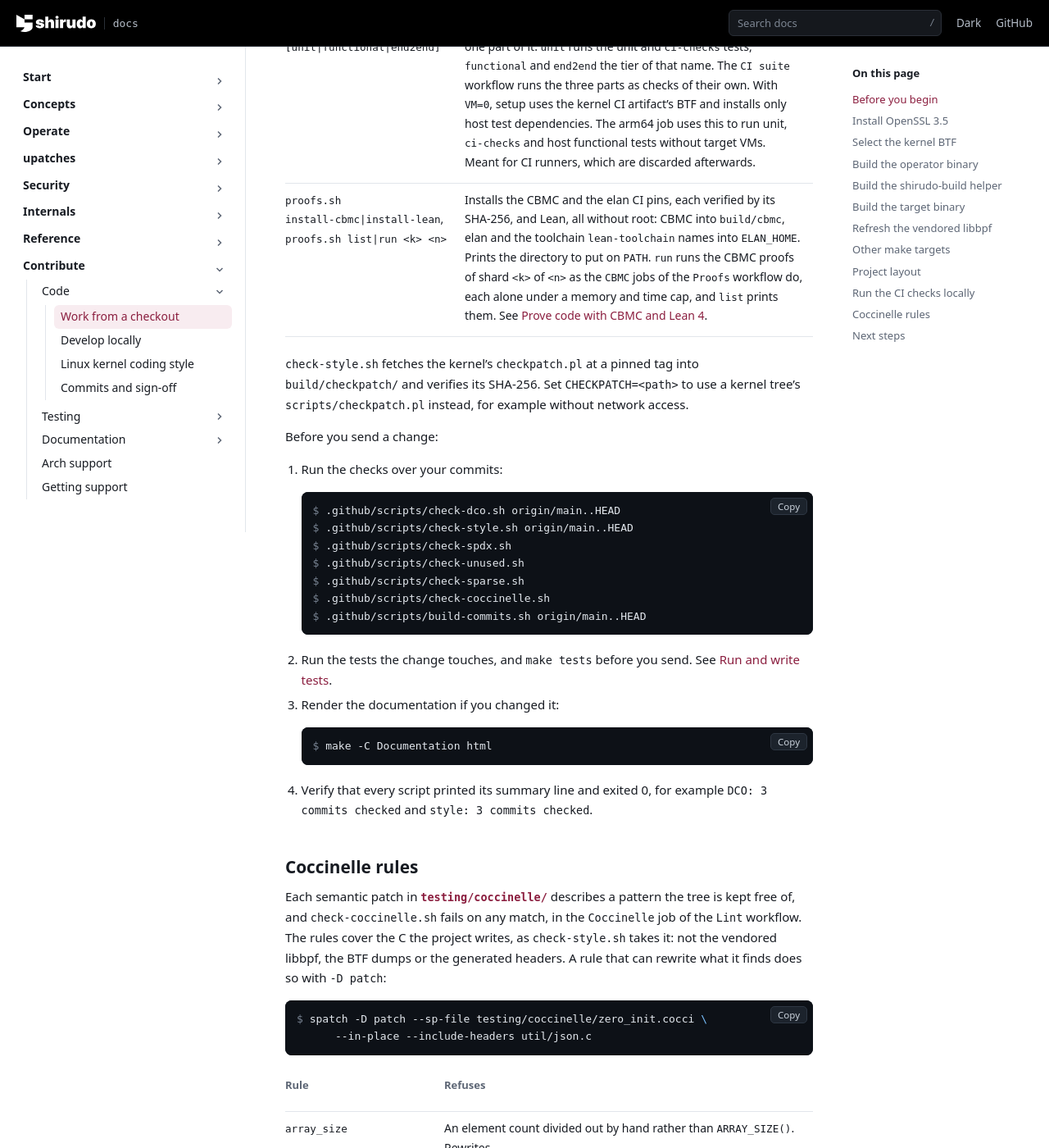
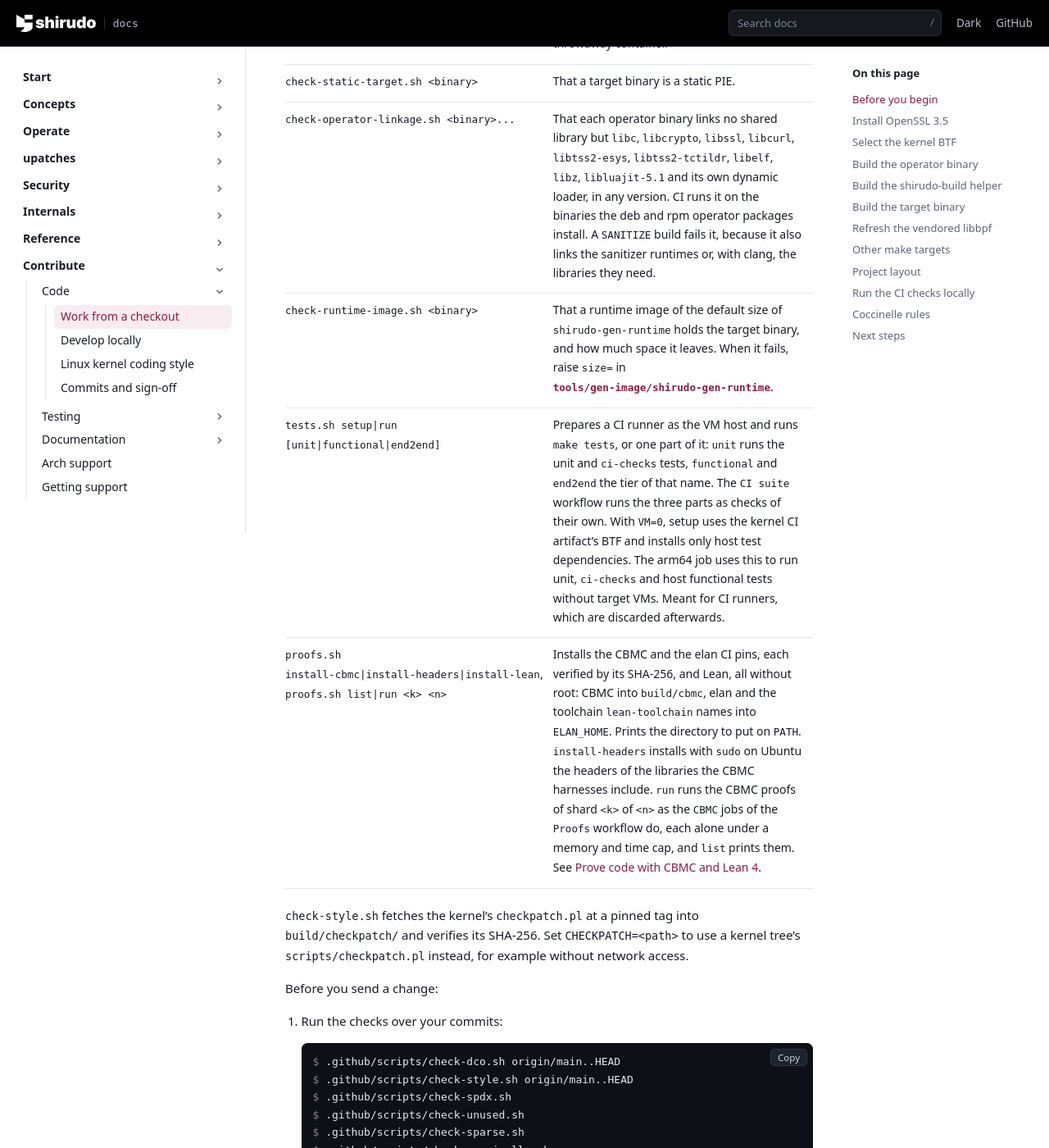
Before and after one commit to AliBashaSY/shirudo, a Sphinx documentation site: the page built from Documentation/contribute/code/developer-guide.rst, in a window 1280 px wide and 1400 px high, scrolled down 10599 px. Shown: the whole window at 82% size. Built offline with Sphinx 7.4.7, drawn with Linux system fonts in a browser that asks for light colours; pages that are not in the unit, such as notebooks, are missing from menus.

Commit message:
ci: install the headers the CBMC proofs include
The first run of the CBMC jobs on main failed 63 of the 117 proofs of
the seven shards that finished, each before CBMC got to it:

  ../../../util/crypto.h:16:10: fatal error: curl/curl.h: No such file or directory
  PARSING ERROR

CBMC preprocesses a harness with the runner's gcc, which takes the
headers of the libraries a proven file includes from the system.
util/crypto.h and util/bpm_oci.c include libcurl's, and the runner
image has no libcurl4-openssl-dev. The proofs had only run on hosts
that build shirudo, which have them.

Add proofs.sh install-headers, which installs with sudo the headers of
the C library, OpenSSL, libcurl and zlib, the packages whose headers
the harnesses read, and run it before the proofs. All but libcurl's
are on the image today; naming them keeps the job from relying on
what the image happens to ship.

In a minimal Ubuntu 24.04 root with gcc and what install-headers
installs, gcc preprocesses all 134 proofs CI runs with run.sh's flags
and each proofs.list line's. Without libcurl4-openssl-dev, 71 fail: the
63 the runner failed and 8 of the shard that ran out of memory first.
The developer guide, the proofs page and the proofs skill name the new
command.

Fixes: e54740fd0b2a ("ci: run the proofs after every push to main")
Signed-off-by: Daniel Borkmann <daniel@iogearbox.net>

```diff
--- a/Documentation/contribute/code/developer-guide.rst
+++ b/Documentation/contribute/code/developer-guide.rst
@@ -548,12 +548,14 @@ the commit at ``HEAD`` alone without them.
        only host test dependencies. The arm64 job uses this to run unit,
        ``ci-checks`` and host functional tests without target VMs.
        Meant for CI runners, which are discarded afterwards.
-   * - ``proofs.sh install-cbmc|install-lean``,
+   * - ``proofs.sh install-cbmc|install-headers|install-lean``,
        ``proofs.sh list|run <k> <n>``
      - Installs the CBMC and the elan CI pins, each verified by its
        SHA-256, and Lean, all without root: CBMC into ``build/cbmc``,
        elan and the toolchain ``lean-toolchain`` names into
-       ``ELAN_HOME``. Prints the directory to put on ``PATH``. ``run``
+       ``ELAN_HOME``. Prints the directory to put on ``PATH``.
+       ``install-headers`` installs with ``sudo`` on Ubuntu the headers
+       of the libraries the CBMC harnesses include. ``run``
        runs the CBMC proofs of shard ``<k>`` of ``<n>`` as the ``CBMC``
        jobs of the ``Proofs`` workflow do, each alone under a memory and
        time cap, and ``list`` prints them. See
--- a/Documentation/contribute/testing/proofs.rst
+++ b/Documentation/contribute/testing/proofs.rst
@@ -105,7 +105,9 @@ a change is the only one it gets before it lands. Its ``Lean4`` job runs
 of :src:`testing/proofs/cbmc/proofs.list` from the ``<k>``-th and runs
 each alone, under a cap of 14 GB and 60 minutes, so a proof you add has
 to fit both on a runner. CI pins CBMC 5.95.1 and elan in
-:src:`.github/scripts/proofs.sh`.
+:src:`.github/scripts/proofs.sh`, and installs the headers of libcurl,
+OpenSSL and zlib that the harnesses include with its
+``install-headers``, which a host that builds shirudo already has.
 
 1. Install the same CBMC into ``build/cbmc``, without root, and put it
    on your ``PATH``:
```
Also changed, not shown: .agents/skills/proofs/SKILL.md, 2 other files.
